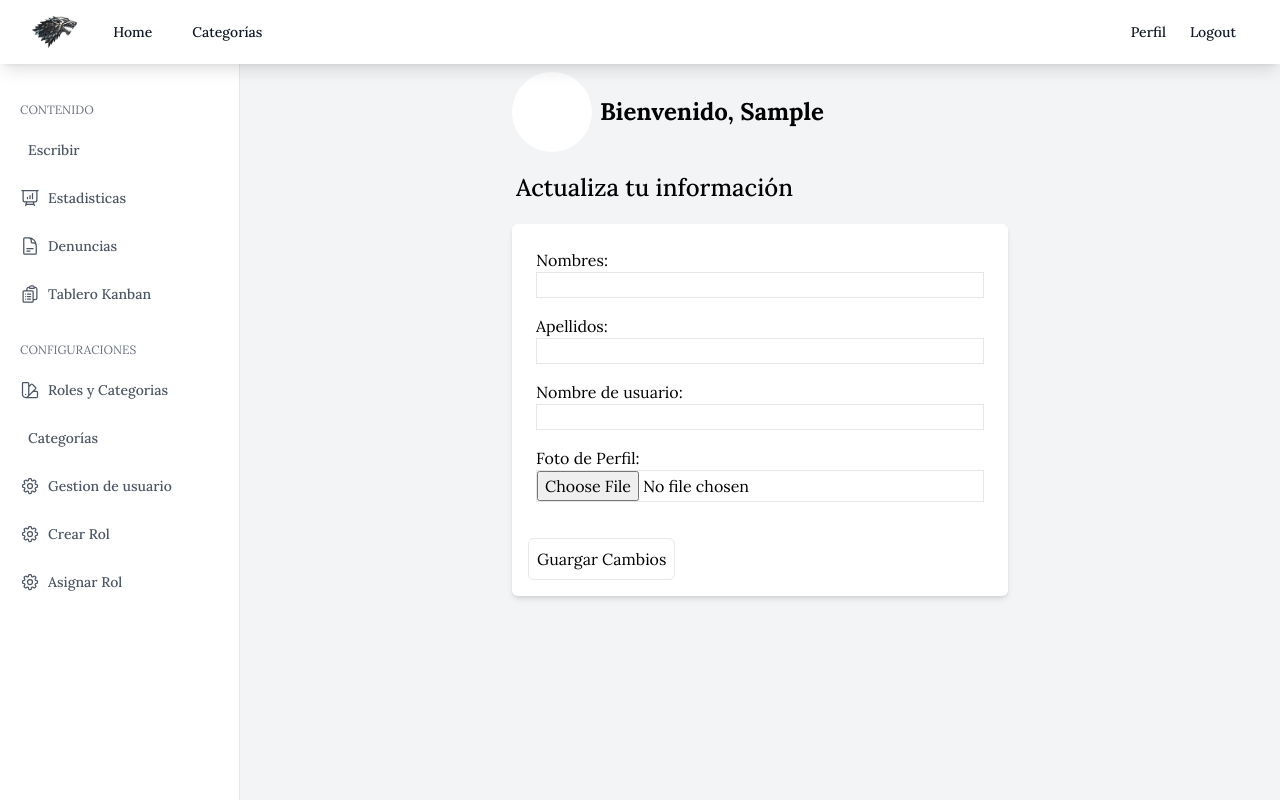
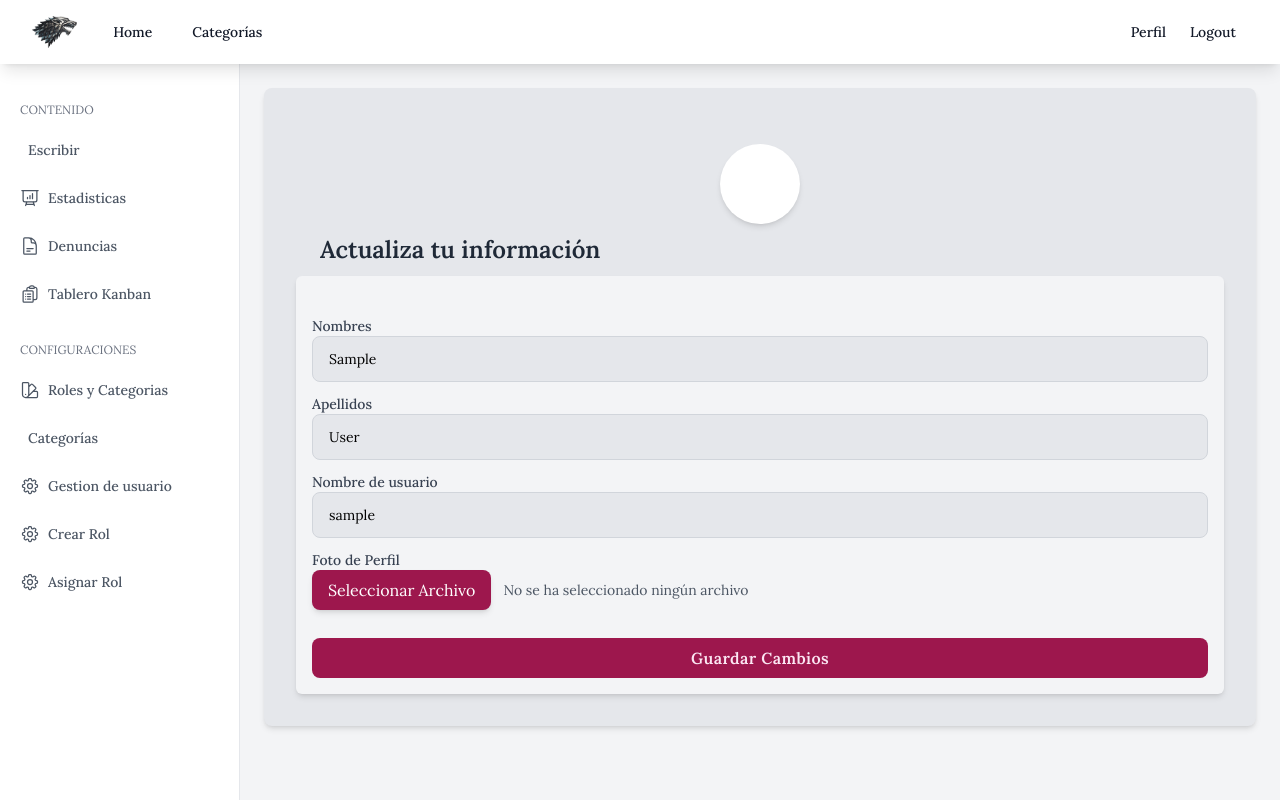
Before and after one commit to alonsocsr/is2-e02, a Django app: page /profile/ in a window 1280 px wide. Run offline with Django 5.2, Linux system fonts and the light colour scheme; the visitor is signed in with stand-in values (Sample User, id 1); style sheets or scripts are compiled from the project's sources; some libraries are stand-ins or nearby versions.

Commit message:
#8 perfil de usuario

```diff
--- a/profiles/views.py
+++ b/profiles/views.py
@@ -3,11 +3,21 @@ from django.contrib.auth.mixins import LoginRequiredMixin
 
 from .forms import ProfileForm
 from .models import Profile
+from django.contrib import messages
 
 
 class UpdateProfile(LoginRequiredMixin, FormView):
   template_name = "profiles/profile.html"
   form_class = ProfileForm
+
+  def get_initial(self):
+    initial = super().get_initial()
+    user = self.request.user
+    initial['first_name'] = user.first_name
+    initial['last_name'] = user.last_name
+    initial['username'] = user.username
+    #initial['image'] = user.profile.image
+    return initial
 
   def form_valid(self, form):
       user = self.request.user
@@ -23,7 +33,7 @@ class UpdateProfile(LoginRequiredMixin, FormView):
         profile.save()
 
       user.save()
-
+      messages.success(self.request, "Perfil actualizado con éxito.")
       return super().form_valid(form)
 
   def get_success_url(self):
--- a/templates/profiles/profile.html
+++ b/templates/profiles/profile.html
@@ -6,44 +6,115 @@
 {% endblock title %}
 
 {% block content %}
+            <!-- Mensajes de avisos/exitos -->
+<div class="mx-1 mb-4">
+    {% if messages %}
+        <div class="space-y-3">
+            {% for message in messages %}
+                <div class="p-4 rounded-md {% if message.tags == 'error' %}bg-red-100 text-red-800{% else %}bg-green-100 text-green-800{% endif %}">
+                    {{ message }}
+                </div>
+            {% endfor %}
+        </div>
+    {% endif %}
+</div>
+<div class="flex justify-center mt-10">
+    <div class="flex w-full max-w-5xl bg-gray-200 p-8 rounded-lg shadow-md">
 
-<div class="bg-gray-100 w-full max-h-screen lg:w-1/2 m-auto">
-
-    <div class="flex mt-6 items-center">
+        <!-- Sección de perfil -->
+        <div class="w-full">
+            <div class="flex items-center justify-center mt-6">
                 {% if user.profile.image %}
                     {% thumbnail user.profile.image "80x80" crop="center" as im %}
-            <img class="rounded-full" src="{{ im.url }}" width="{{ im.width }}" height="{{ im.height }}">
+                    <img class="rounded-full shadow-md" src="{{ im.url }}" width="{{ im.width }}" height="{{ im.height }}">
                     {% endthumbnail %}
                 {% else %}
-            <div class="w-20 h-20 block rounded-full bg-white"></div>
+                    <div class="w-20 h-20 block rounded-full bg-white shadow-md"></div>
                 {% endif %}
-
-        <h2 class="font-bold m-2 text-2xl">Bienvenido, {{ user.first_name }}</h2>
             </div>
 
-  <div class="header my-3 h-12 px-1 flex items-center justify-between">
-      <h1 class="font-medium text-2xl">Actualiza tu información</h1>
-  </div>
-
-  <div class="w-full bg-white shadow-md p-4 rounded-md">
-    <form enctype="multipart/form-data" method="post" class="w-full">
-        {% csrf_token %}
-        {% for form_field in form %}
-            <div class="p-2">
-                {{ form_field.label_tag }}
-                <div class="border">
-                    {{ form_field }}
-                </div>
-                {{ form_field.errors }}
-            </div>
-        {% endfor %}
-        <button type="submit" class="btn p-2 mt-7 border rounded-md">
-            Guargar Cambios
-        </button>
-    </form>
+            <div class="header my-3 h-7 px-2 lg:px-6 flex items-center justify-between">
+                <h1 class="font-semibold text-2xl text-gray-800">Actualiza tu información</h1>
             </div>
 
 
+
+            <!-- form de perfil -->
+            <div class="w-full bg-gray-100 shadow-md p-4 rounded-md">
+                <form enctype="multipart/form-data" method="post" class="flex flex-col space-y-6">
+                    {% csrf_token %}
+                    <div class="space-y-3">
+                        <!-- Nombre -->
+                        <div>
+                            <label for="id_first_name" class="block text-sm font-medium text-gray-700">Nombres</label>
+                            <input
+                                id="id_first_name"
+                                name="first_name"
+                                type="text"
+                                class="w-full text-sm px-4 py-3 bg-gray-200 focus:bg-gray-100 border border-gray-300 rounded-lg focus:outline-none focus:border-pink-400"
+                                value="{{ form.first_name.value|default_if_none:'' }}"
+                                {% if form.first_name.field.required %}required{% endif %}>
+                            <div class="text-red-600 text-sm mt-1">
+                                {{ form.first_name.errors }}
+                            </div>
                         </div>
 
+                        <!-- Apellido -->
+                        <div>
+                            <label for="id_last_name" class="block text-sm font-medium text-gray-700">Apellidos</label>
+                            <input
+                                id="id_last_name"
+                                name="last_name"
+                                type="text"
+                                class="w-full text-sm px-4 py-3 bg-gray-200 focus:bg-gray-100 border border-gray-300 rounded-lg focus:outline-none focus:border-pink-400"
+                                value="{{ form.last_name.value|default_if_none:'' }}"
+                                {% if form.last_name.field.required %}required{% endif %}>
+                            <div class="text-red-600 text-sm mt-1">
+                                {{ form.last_name.errors }}
+                            </div>
+                        </div>
+
+                        <!-- Nombre de usuario -->
+                        <div>
+                            <label for="id_username" class="block text-sm font-medium text-gray-700">Nombre de usuario</label>
+                            <input
+                                id="id_username"
+                                name="username"
+                                type="text"
+                                class="w-full text-sm px-4 py-3 bg-gray-200 focus:bg-gray-100 border border-gray-300 rounded-lg focus:outline-none focus:border-pink-400"
+                                value="{{ form.username.value|default_if_none:'' }}">
+                            <div class="text-red-600 text-sm mt-1">
+                                {{ form.username.errors }}
+                            </div>
+                        </div>
+
+                        <!-- Imagen -->
+                        <div>
+                            <label for="customFile" class="block text-sm font-medium text-gray-700">Foto de Perfil</label>
+                            <div class="flex items-center">
+                                <button type="button" class="px-4 py-2 bg-pink-800 text-white rounded-lg shadow-md hover:bg-pink-700 focus:outline-none"
+                                        onclick="document.getElementById('id_image').click();">
+                                    Seleccionar Archivo
+                                </button>
+                                <span id="fileName" class="ml-3 text-sm text-gray-600">No se ha seleccionado ningún archivo</span>
+                            </div>
+                            <input id="id_image" name="image" type="file" class="hidden"
+                                   onchange="document.getElementById('fileName').textContent = this.files[0].name;">
+                            <div class="text-red-600 text-sm mt-1">
+                                {{ form.image.errors }}
+                            </div>
+                        </div>
+
+                    </div>
+
+                    <div class="text-center mt-6">
+                        <button type="submit" class="w-full flex justify-center bg-pink-800 hover:bg-pink-700 text-pink-100 p-2 rounded-lg tracking-wide font-semibold cursor-pointer transition ease-in duration-500">
+                            Guardar Cambios
+                        </button>
+                    </div>
+                </form>
+            </div>
+        </div>
+    </div>
+</div>
 {% endblock content %}
```
Lines whose indentation alone changed are shown as unchanged.
